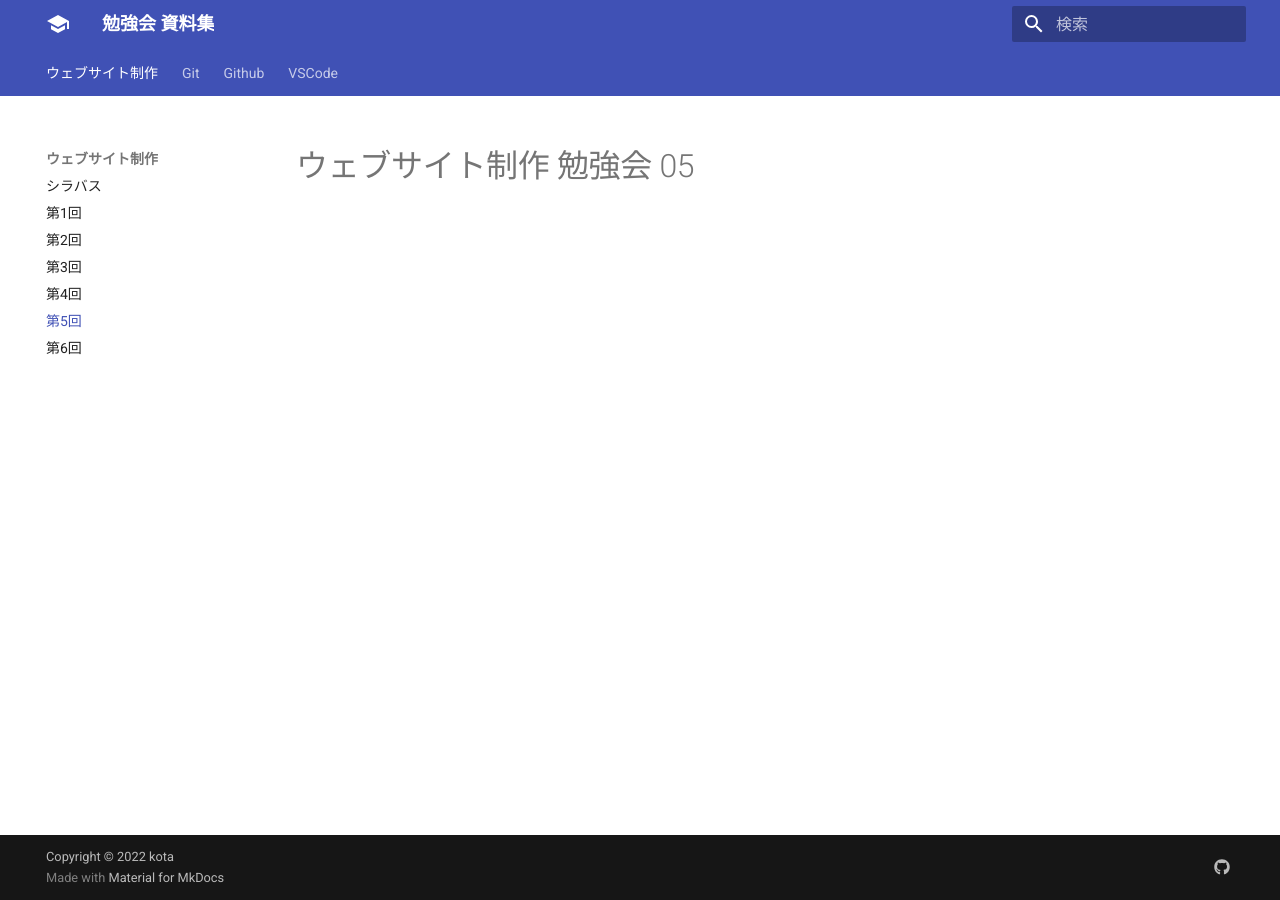
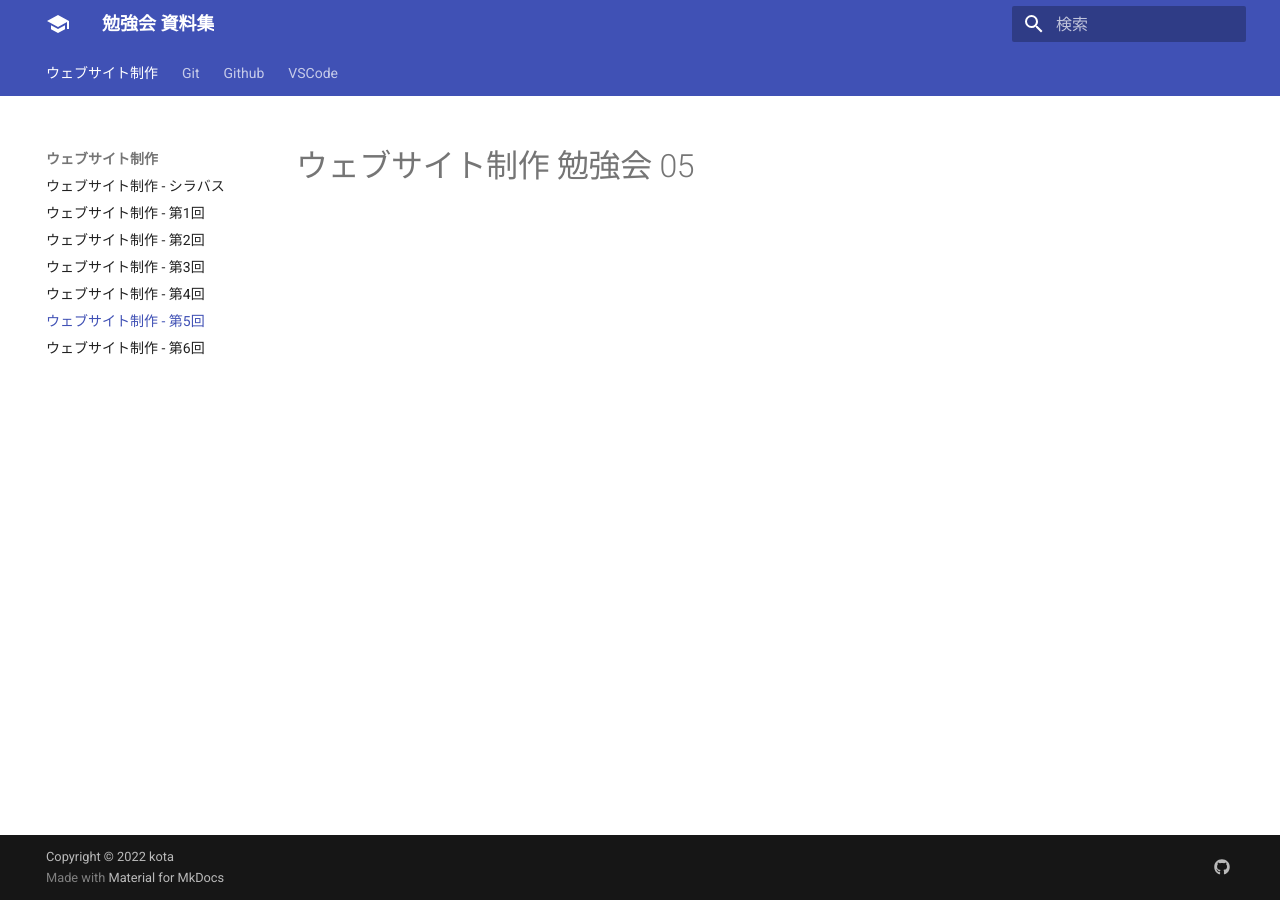
Before and after one commit to yashikota/meetup, an MkDocs documentation site: the page built from docs/web/05.md, in a window 1280 px wide. Built offline with MkDocs 1.6.1 and Material for MkDocs 9.7.7, drawn with Linux system fonts in a browser that asks for light colours.

Commit message:
change: タイトル変更

```diff
--- a/mkdocs.yml
+++ b/mkdocs.yml
@@ -20,25 +20,25 @@ theme:
 
 nav:
   - ウェブサイト制作:
-    - シラバス: web/syllabus.md
-    - 第1回: web/01.md
-    - 第2回: web/02.md
-    - 第3回: web/03.md
-    - 第4回: web/04.md
-    - 第5回: web/05.md
-    - 第6回: web/06.md
+    - ウェブサイト制作 - シラバス: web/syllabus.md
+    - ウェブサイト制作 - 第1回: web/01.md
+    - ウェブサイト制作 - 第2回: web/02.md
+    - ウェブサイト制作 - 第3回: web/03.md
+    - ウェブサイト制作 - 第4回: web/04.md
+    - ウェブサイト制作 - 第5回: web/05.md
+    - ウェブサイト制作 - 第6回: web/06.md
 
   - Git:
-    - インストール: git/install.md
-    - 初期設定: git/setup.md
+    - Git - インストール: git/install.md
+    - Git - 初期設定: git/setup.md
 
   - Github:
-    - インストール: github/install.md
-    - 初期設定: github/setup.md
+    - Github - インストール: github/install.md
+    - Github - 初期設定: github/setup.md
 
   - VSCode:
-    - インストール: vscode/install.md
-    - 初期設定: vscode/setup.md
+    - VSCode - インストール: vscode/install.md
+    - VSCode - 初期設定: vscode/setup.md
 
 extra:
   search:
```
